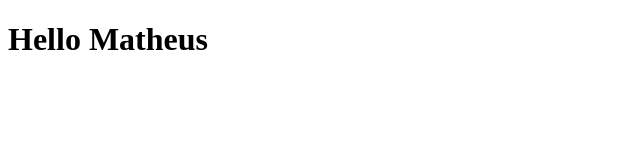
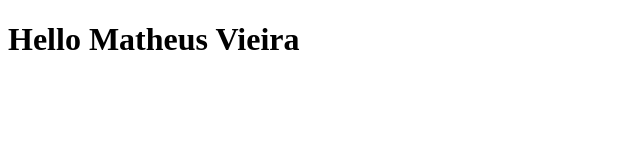
Before and after one commit to matheus-vieira/understanding-git, a plain HTML site: page index.html in a window 1280 px wide. Shown: the whole page, without its empty margins (0-640 px from the left). Drawn offline with Linux system fonts and the light colour scheme.

Commit message:
update name

```diff
--- a/index.html
+++ b/index.html
@@ -6,6 +6,6 @@
     <title>Document</title>
 </head>
 <body>
-    <h1>Hello Matheus</h1>
+    <h1>Hello Matheus Vieira</h1>
 </body>
 </html>
```
